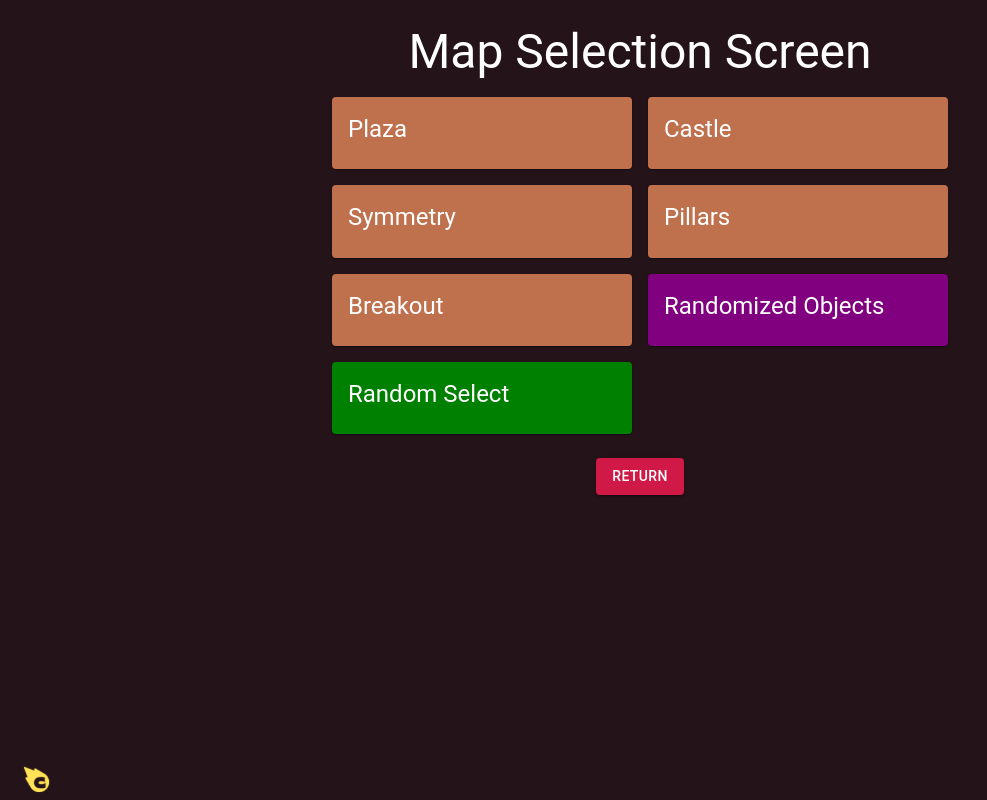
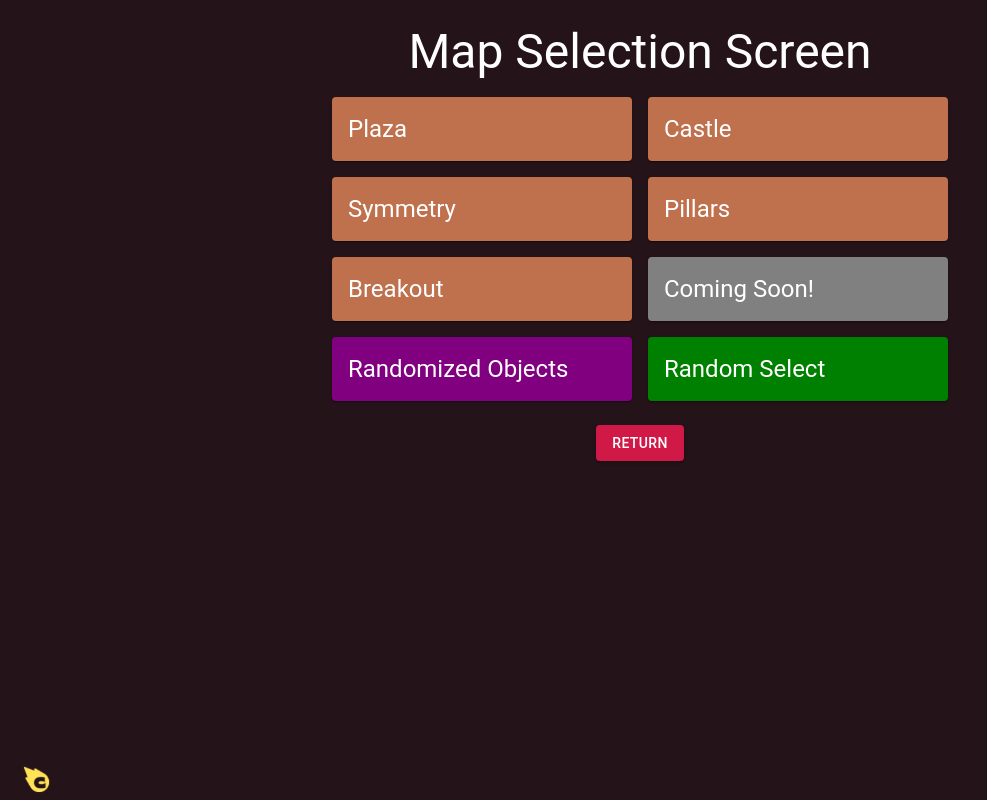
Before and after one commit to erik-lance/Cataclysm-Digital-Companion, a Next.js app: page /maps in a window 1280 px wide. Shown: the whole page, without its empty margins (0-987 px from the left). Built offline with nearby package versions, Linux system fonts and the light colour scheme.

Commit message:
Fixed formatting of maps

```diff
--- a/src/components/MapCard.tsx
+++ b/src/components/MapCard.tsx
@@ -6,9 +6,10 @@ interface MapCardProps {
     description: string;
     href: string;
     color?: string
+    disabled?: boolean
 }
 
-export default function MapCard( { id, name, description, href, color }: MapCardProps ) {
+export default function MapCard( { id, name, description, href, color, disabled=false }: MapCardProps ) {
     if (color === undefined) {
         color = "background.paper"
     }
@@ -18,10 +19,13 @@ export default function MapCard( { id, name, description, href, color }: MapCard
         >
             <CardActionArea
                 href={href}
+                disabled={disabled}
             >
                 <CardContent>
-                    <Typography gutterBottom
-                        sx={{ typography: { sm: 'h6', md: 'h5' } }}
+                    <Typography gutterBottom display="inline" noWrap
+                        sx={{
+                            typography: { sm: 'h6', md: 'h5' },
+                        }}
                     >
                         {name}
                     </Typography>
--- a/src/pages/maps.tsx
+++ b/src/pages/maps.tsx
@@ -31,12 +31,12 @@ export default function Maps() {
             </Grid>
 
             <Grid item container direction="row"
-                columns={20} justifyContent="center" alignItems="center"
+                columns={20} justifyContent="center"
             >
                 <Grid item lg={4} md={3} sm={1} xs={1}> {/* Spacing */} </Grid>
 
                 <Grid item lg={6} md={6} sm={10} xs={10}
-                    container columns={12} spacing={2}
+                    container columns={12} spacing={2} justifyContent="start" alignItems="flex-start"
                 >
                     {map_data.map((map, index) => (
                         <Grid item xs={6} sm={6} md={6} key={index}>
@@ -53,11 +53,20 @@ export default function Maps() {
                     {/* One is for randomized objects */}
                     {/* One is for random select */}
 
-
-
                     <Grid item xs={6} sm={6} md={6} key={map_data.length}>
                         <MapCard
                             id={map_data.length}
+                            name={"Coming Soon!"}
+                            description={"Coming Soon!"}
+                            href="/maps"
+                            color="grey"
+                            disabled={true}
+                        />
+                    </Grid>
+
+                    <Grid item xs={12} sm={6} md={6} key={map_data.length + 1}>
+                        <MapCard
+                            id={map_data.length + 1}
                             name={"Randomized Objects"}
                             description={"Click to view randomized objects"}
                             href="/map/random"
@@ -65,9 +74,9 @@ export default function Maps() {
                         />
                     </Grid>
 
-                    <Grid item xs={6} sm={6} md={6} key={map_data.length + 1}>
+                    <Grid item xs={12} sm={6} md={6} key={map_data.length + 2}>
                         <MapCard
-                            id={map_data.length + 1}
+                            id={map_data.length + 2}
                             name={"Random Select"}
                             description={"Click to view random select"}
                             href={`/map/${randomMapId}`}
```
